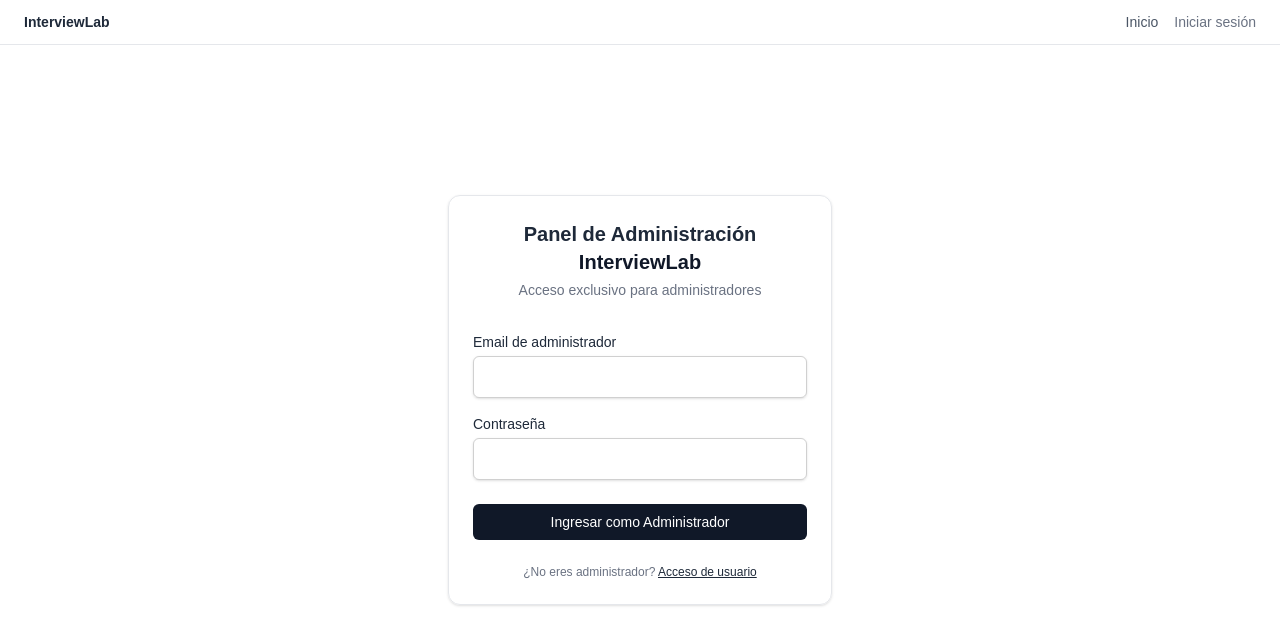
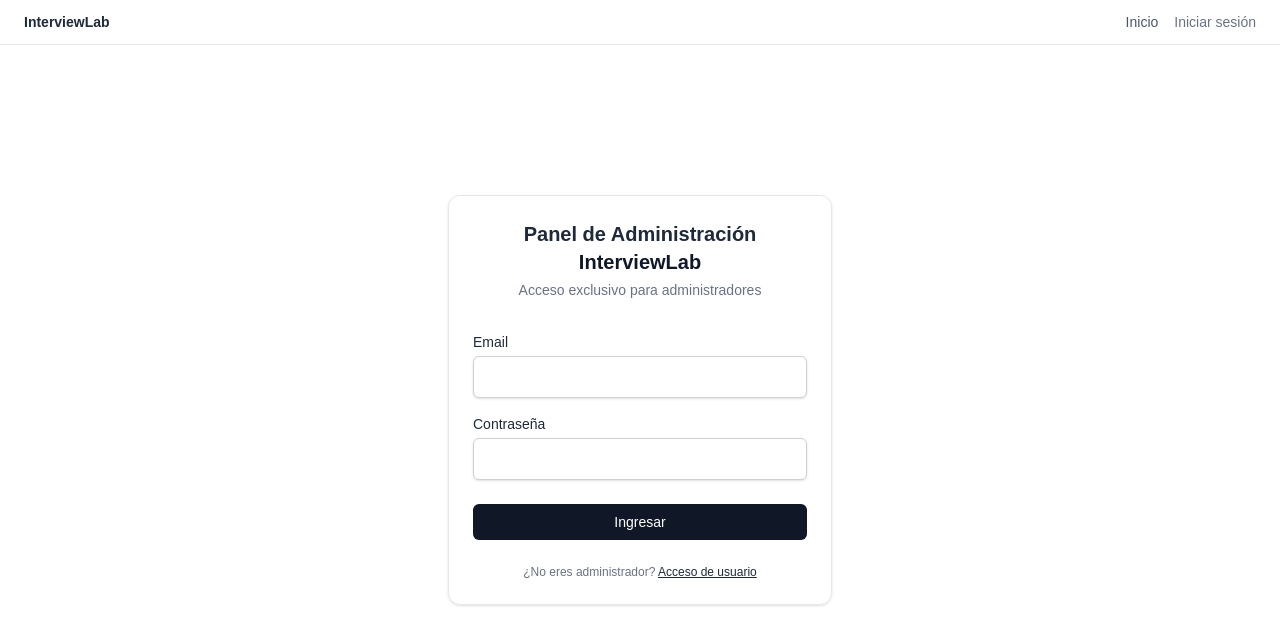
Before and after one commit to bpobletem/InterviewLab, a Next.js app: page /admin/login in a window 1280 px wide. Shown: the top 644 px of the page. Built offline with nearby package versions, Linux system fonts and the light colour scheme; no server answers.

Commit message:
cambiar labels login admin

```diff
--- a/src/app/admin/login/page.tsx
+++ b/src/app/admin/login/page.tsx
@@ -68,7 +68,7 @@ export default function AdminLogin() {
           <div className="space-y-4 rounded-md">
             <div>
               <label htmlFor="email" className="block text-sm font-medium">
-                Email de administrador
+                Email
               </label>
               <input
                 id="email"
@@ -129,7 +129,7 @@ export default function AdminLogin() {
                 Cargando...
               </span>
             ) : (
-              'Ingresar como Administrador'
+              'Ingresar'
             )}
           </button>
         </form>
```
